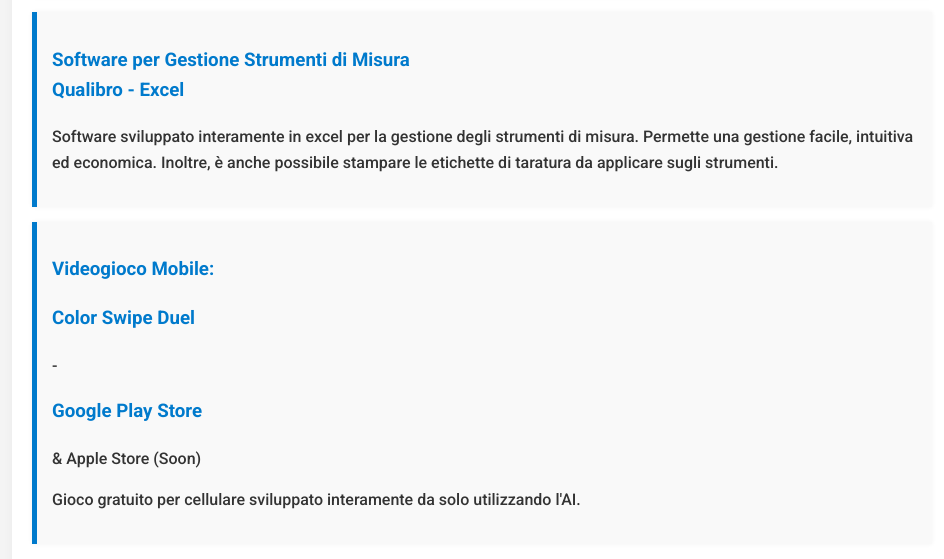
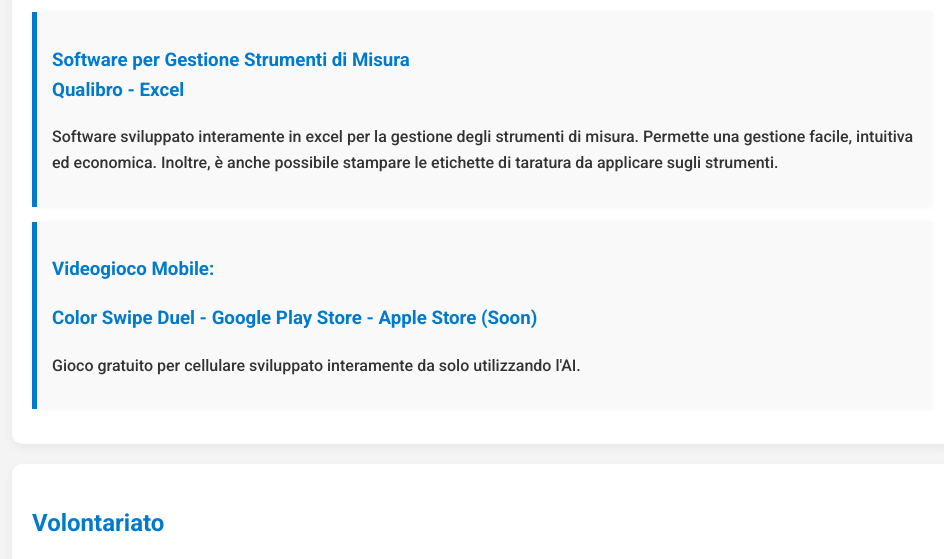
Before and after one commit to Steexe87/stefano-bertoli, a plain HTML site: page index.html in a window 1280 px wide. Shown: the part 4458-5017 px from the top of the page, without its empty margins (158-1102 px from the left). Drawn offline with Linux system fonts and the light colour scheme.

Commit message:
Update index.html

```diff
--- a/index.html
+++ b/index.html
@@ -180,7 +180,7 @@ La seconda è il viaggio. Amo scoprire culture nuove, cogliere sfumature, impara
 
             <div class="project">
                 <h3>Videogioco Mobile:<br>
-                    <h3>Color Swipe Duel</h3> - <h3><a href="https://play.google.com/store/apps/details?id=com.steexesimplegames.colorswipeduel&hl=it" target="_blank"> Google Play Store</a></h3> & Apple Store (Soon)
+                    <h3>Color Swipe Duel - <a href="https://play.google.com/store/apps/details?id=com.steexesimplegames.colorswipeduel&hl=it" target="_blank"> Google Play Store</a> - Apple Store (Soon)</h3>
                 <p>Gioco gratuito per cellulare sviluppato interamente da solo utilizzando l'AI.</p>
             </div>
         </section>
```
